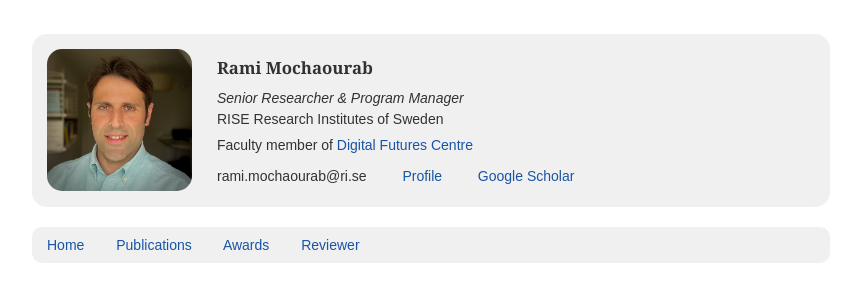
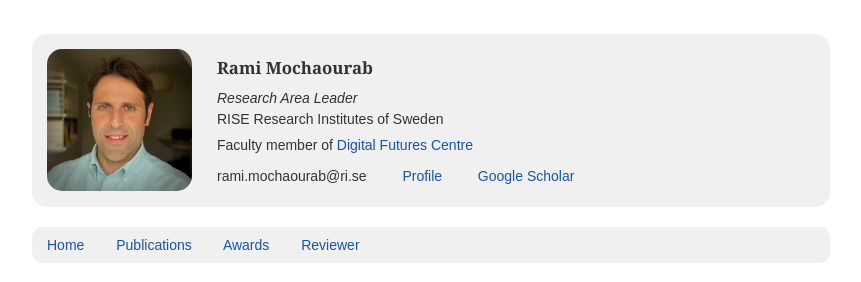
Before and after one commit to rami-mochaourab/rami-mochaourab.github.io, a Jekyll site: the page built from index.md, in a window 1280 px wide. Shown: the top 282 px of the page, without its empty margins (224-1085 px from the left). Built offline with Jekyll 4.4.1, drawn with Linux system fonts in a browser that asks for light colours.

Commit message:
Update default.html

```diff
--- a/_layouts/default.html
+++ b/_layouts/default.html
@@ -20,7 +20,7 @@
         <div class="block" id="small">
         <h3 itemprop="name">Rami Mochaourab</h3>
         <p>
-        <i>Senior Researcher & Program Manager</i> <br>
+        <i>Research Area Leader</i> <br>
         <span itemprop="affiliation">RISE Research Institutes of Sweden</span>
         <p>
           Faculty member of <a itemprop="url" href="https://www.digitalfutures.kth.se/">Digital Futures Centre</a>
@@ -40,7 +40,7 @@
         <img itemprop="image" src="photo.jpg" width="145" alt="picture" style="border-radius: 15px;float: left; margin-right: 25px">
 
         <h3 itemprop="name">Rami Mochaourab</h3>
-        <i>Senior Researcher & Program Manager</i> <br>
+        <i>Research Area Leader</i> <br>
         <span itemprop="affiliation">RISE Research Institutes of Sweden</span>
         <p>
           Faculty member of <a itemprop="url" href="https://www.digitalfutures.kth.se/">Digital Futures Centre</a>
```
